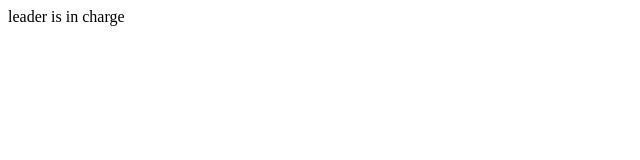
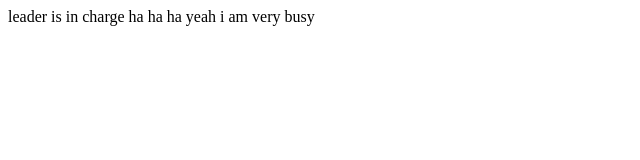
Before and after one commit to Hanseokhun98/company-project, a plain HTML site: page index.html in a window 1280 px wide. Shown: the whole page, without its empty margins (0-640 px from the left). Drawn offline with Linux system fonts and the light colour scheme.

Commit message:
second commit

```diff
--- a/index.html
+++ b/index.html
@@ -10,6 +10,9 @@
 <body>
     <nav>
         leader is in charge
+        ha ha ha
+        yeah
+        i am very busy
     </nav>
 
     <main>
```
